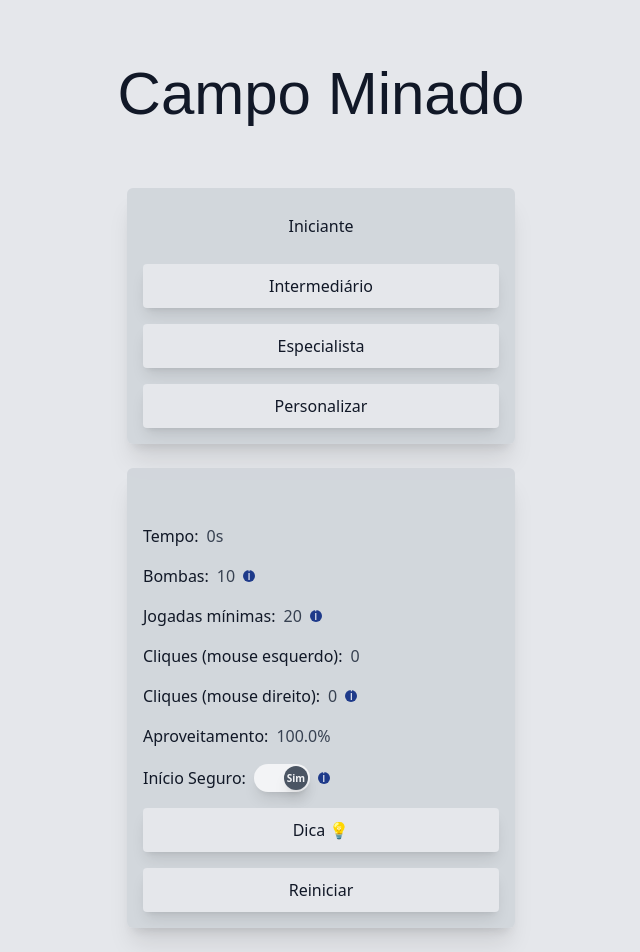
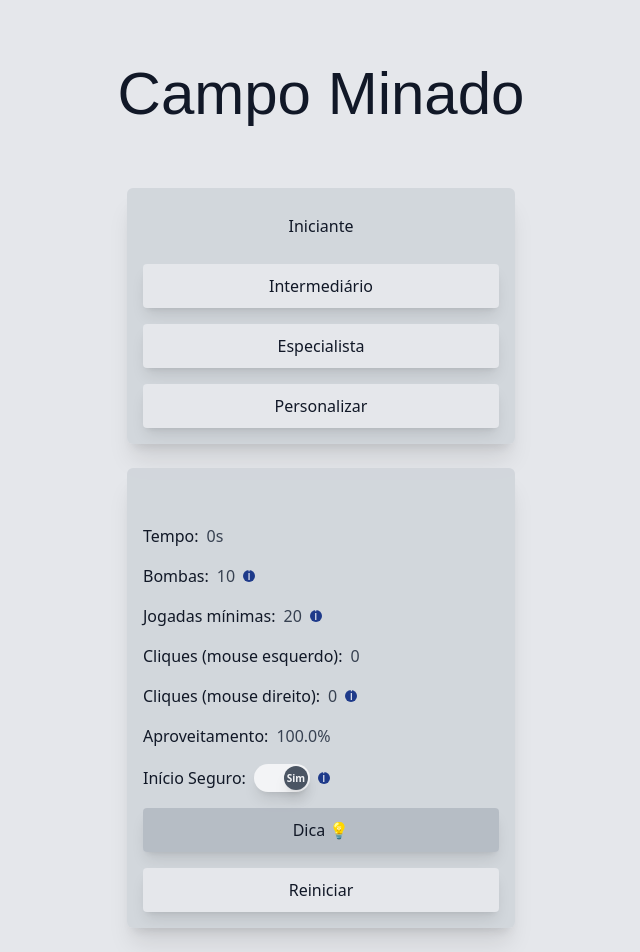
Before and after one commit to igorssc/minesweeper, a Vue app: page / in a window 1280 px wide. Shown: the top 952 px of the page, without its empty margins (319-959 px from the left). Built offline with nearby package versions, Linux system fonts and the light colour scheme; some icons are missing; a web font is replaced by a local one.

Commit message:
refactor: change button disabled colors

```diff
--- a/src/components/ButtonComponent.vue
+++ b/src/components/ButtonComponent.vue
@@ -19,7 +19,7 @@ defineProps<{
           'hover:bg-gray-300 dark:hover:bg-transparent hover:border-gray-600 dark:hover:border-zinc-700',
         active && 'bg-transparent',
         !disabled && emphasis && 'blink !shadow-purple-600/50 dark:!shadow-purple-700/50',
-        disabled && 'cursor-not-allowed'
+        disabled && 'cursor-not-allowed bg-gray-400/50 dark:bg-zinc-800'
       )
     "
     :disabled="disabled"
```
